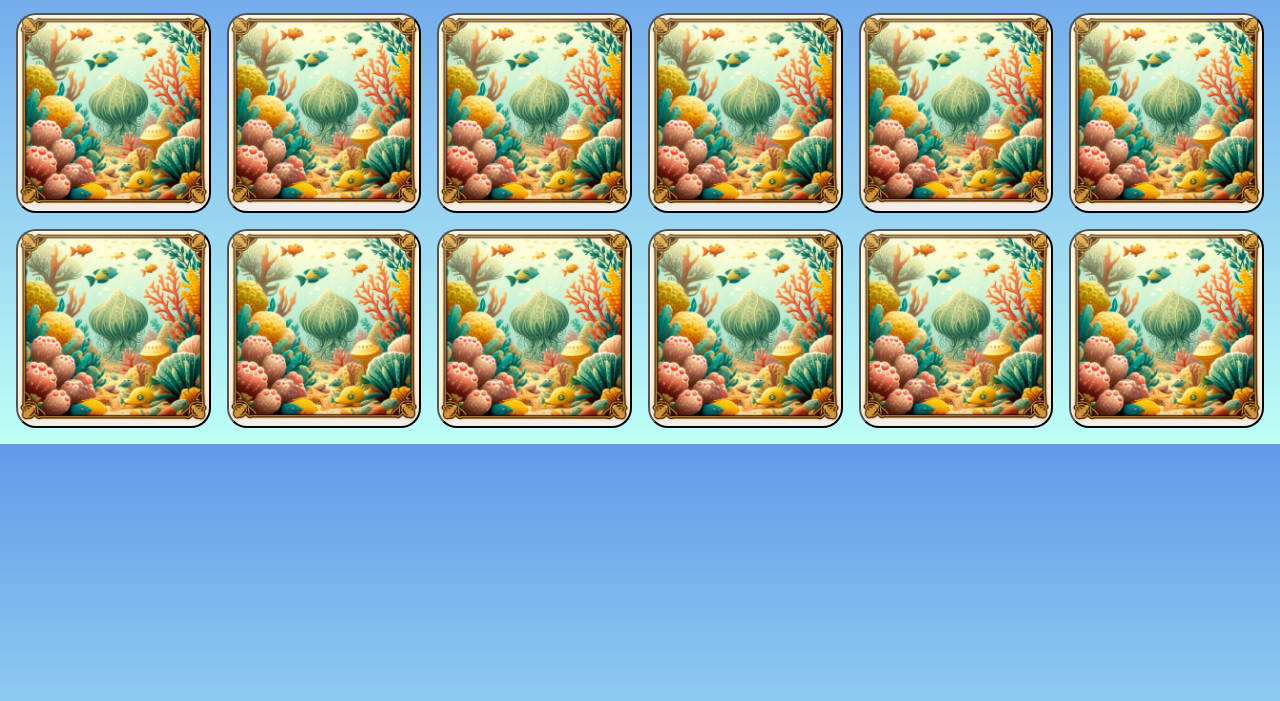
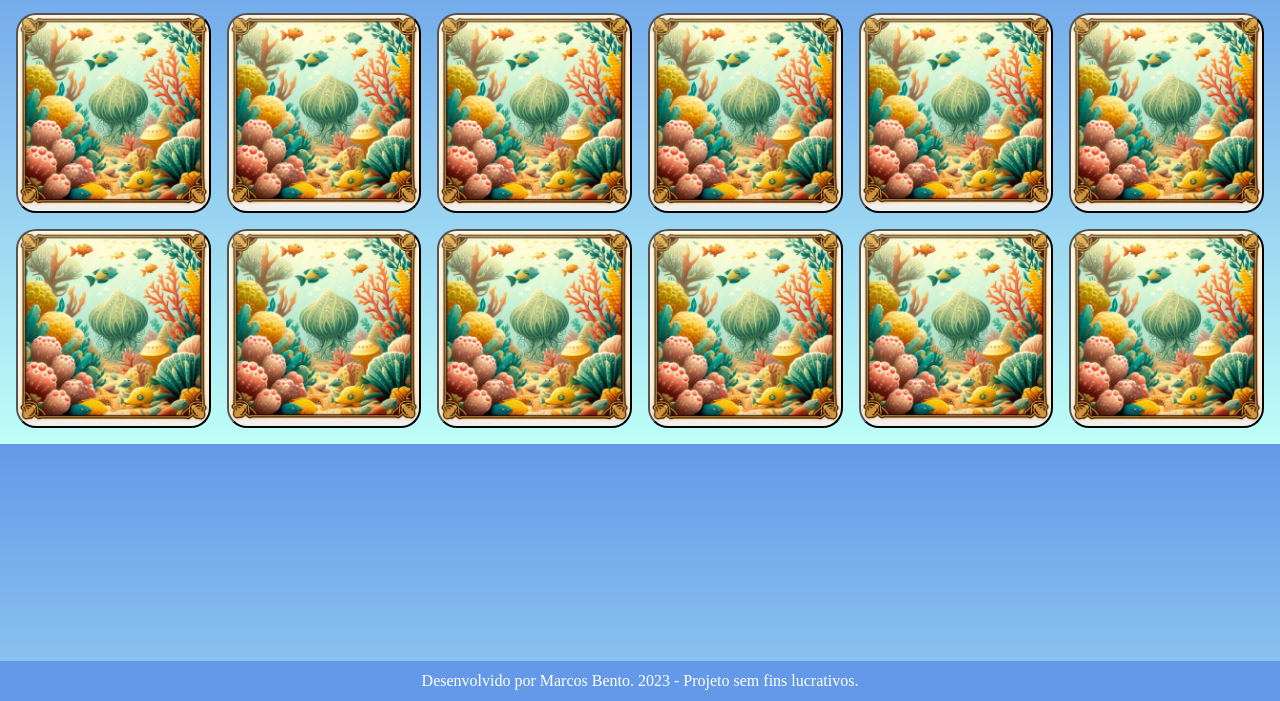
Before and after one commit to marcos-bento/praticando-typescript, a website with bundled scripts: page game.html in a window 1280 px wide. Shown: the part 99-800 px from the top of the page. Built offline with nearby package versions, Linux system fonts and the light colour scheme.

Commit message:
Ajuste footer game.html

```diff
--- a/game.html
+++ b/game.html
@@ -39,5 +39,8 @@
 
     </main>
     <script type="module" src="/dist/js/index.js"></script>
+    <footer class="rodape">
+        <p>Desenvolvido por Marcos Bento. 2023 - Projeto sem fins lucrativos.</p>
+    </footer>
 </body>
 </html>
```
